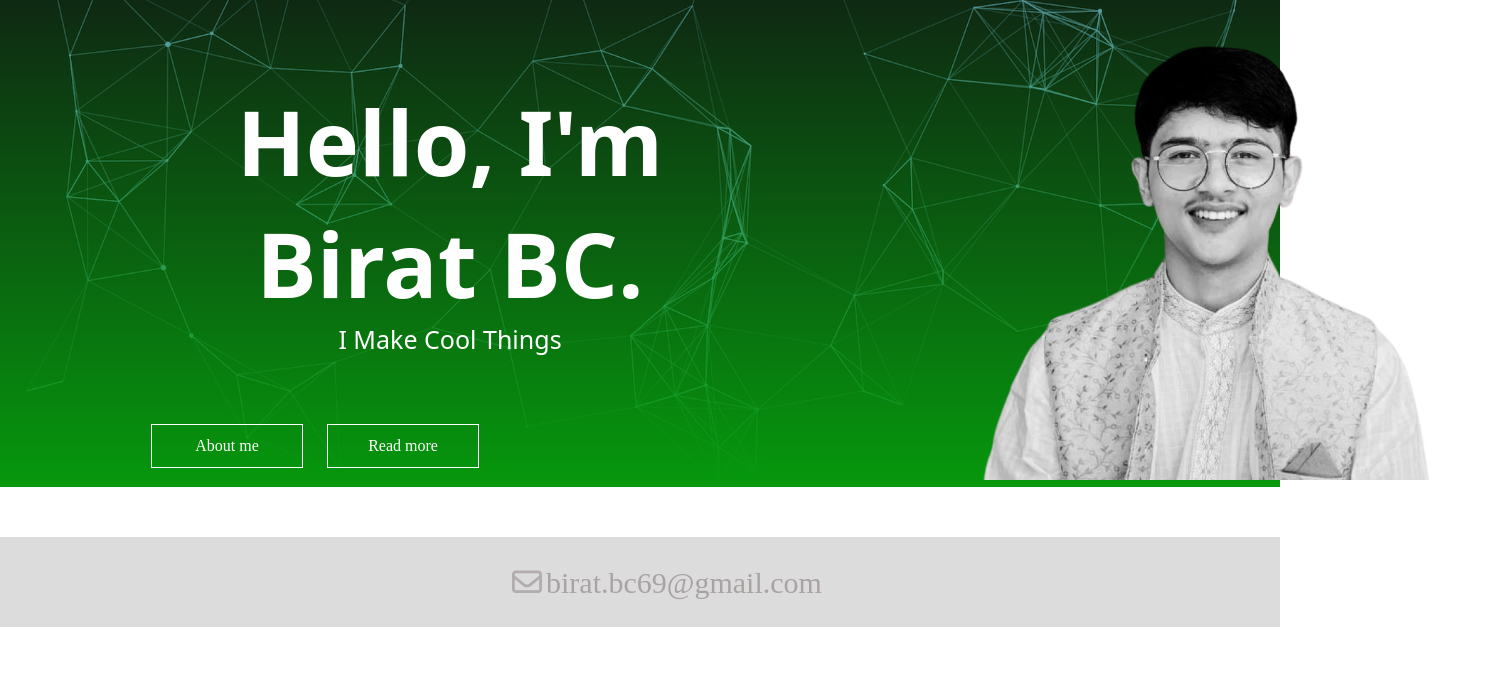
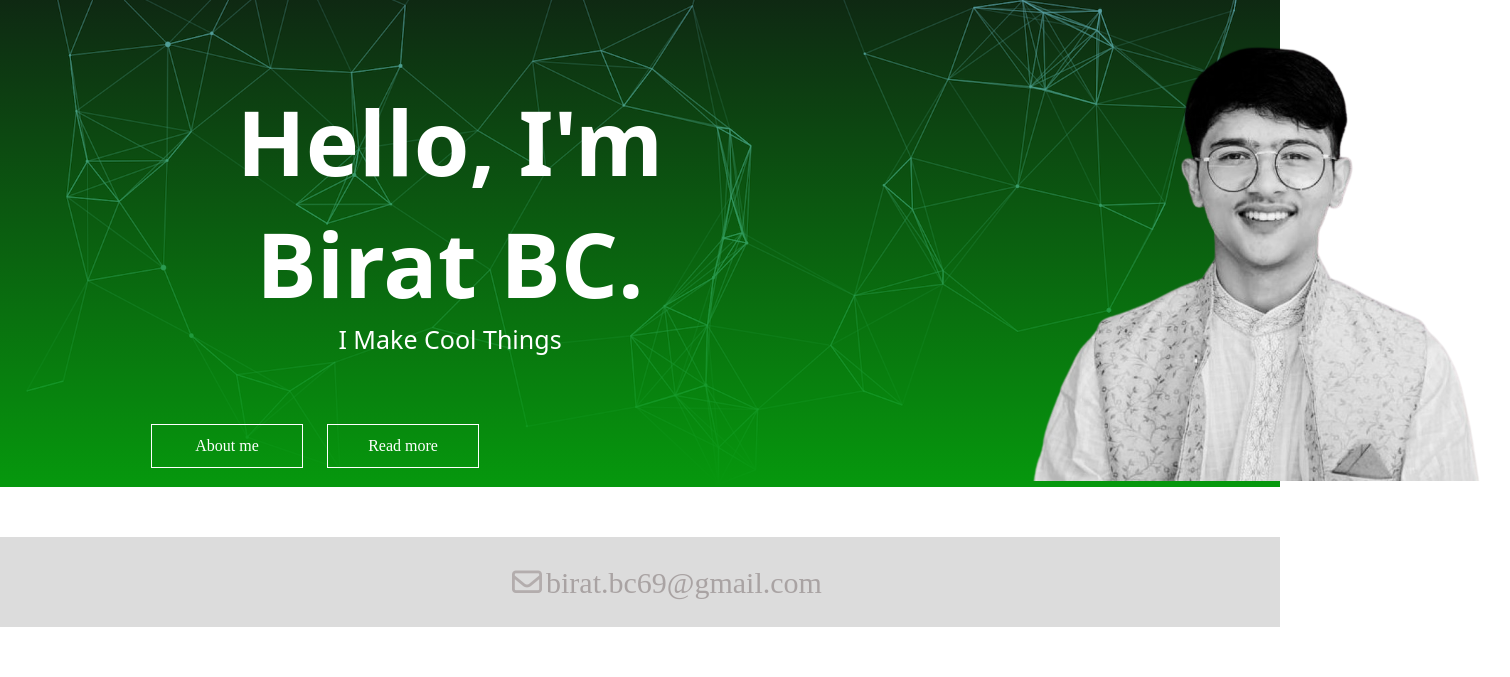
Before and after one commit to BiratBC/biratbc.github.io, a plain HTML site: page index.html in a window 1280 px wide. Shown: the part 123-800 px from the top of the page, 1510 px wide, since content can reach past the window. Drawn offline with Linux system fonts and the light colour scheme; a web font is replaced by a local one.

Commit message:
Update style1.css

```diff
--- a/style1.css
+++ b/style1.css
@@ -47,9 +47,9 @@
     font-family: system-ui, -apple-system, BlinkMacSystemFont, 'Segoe UI', Roboto, Oxygen, Ubuntu, Cantarell, 'Open Sans', 'Helvetica Neue', sans-serif;
 }
 .container img{
-    margin-left: 960px;
+    margin-left: 1010px;
     margin-top: -203px;
-    margin-bottom: -469px;
+    margin-bottom: -470px;
     width: 500px;
     height: 530px;
 }
```
